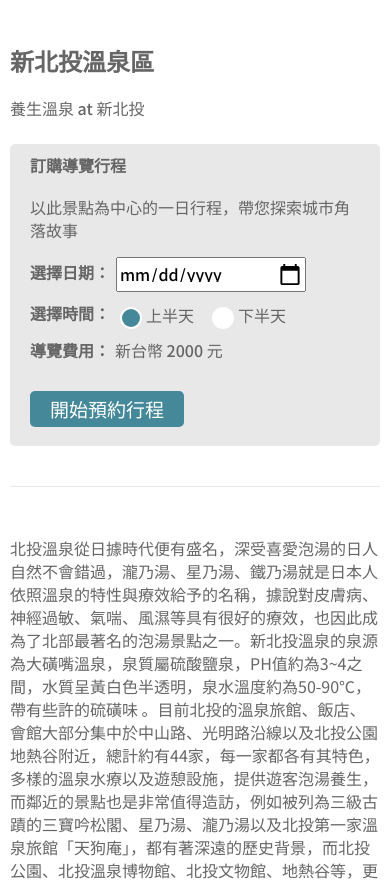
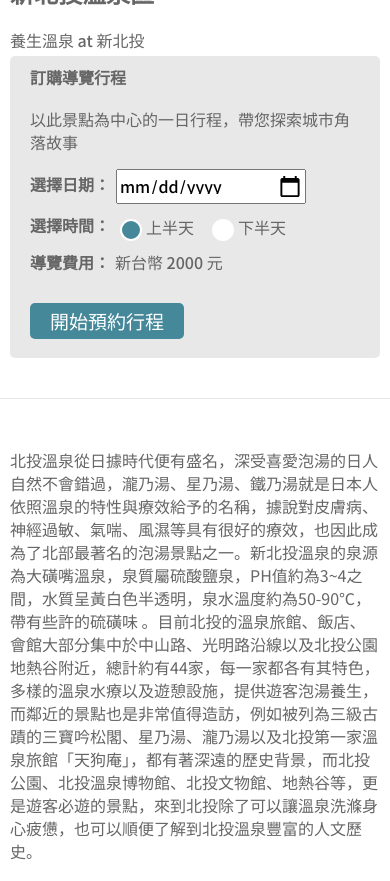
Before and after one commit to Robbie84625/taipei-day-trip, a Flask app: page /attraction/1 in a window 390 px wide. Shown: the part 454-1335 px from the top of the page. Run offline with Flask 3, Linux system fonts and the light colour scheme; data comes from the database, SQL or seed files in the repository.

Commit message:
attracrion develop css edit

```diff
--- a/taipei-day-trip/static/css/attraction_css_selectors.css
+++ b/taipei-day-trip/static/css/attraction_css_selectors.css
@@ -10,6 +10,7 @@
     background-color: #E8E8E8;
     height: 1px;
     border: 0px;
+    margin: 0px;
 }
 
 
@@ -64,6 +65,11 @@
     display:flex;
     grid-gap: 30px;
     padding: 0 15px;
+}
+@media  (max-width: 900px) {
+    .attractionsHub{
+        margin-top:0px;
+    }
 }
 
 .attractionsHub__imgDiv{
@@ -159,12 +165,10 @@
         /* height: 270px; */
     }
     .attractionsHub__bookingDiv__booking{
-        flex-wrap: wrap;
+        flex-wrap: wrap;margin-top: 0px;
         width:calc( 100%-20px); max-width: none;
     }
-    .attractionsHub__bookingDiv__attractionTittle{
-        margin: 20px  0px 0px 0px;
-    }
+
     .attractionsHub__bookingDiv__mrtAndCategory{
         margin: 20px 0px 0px 0px;
     }
@@ -298,7 +302,7 @@
     display: flex;align-items: center; justify-content: center;
 }
 
-.hrAttribute{
+.hrMiddle{
     margin: 40px auto;max-width: 1200px;
 }
 @media  (max-width: 1200px) {
--- a/taipei-day-trip/templates/attraction.html
+++ b/taipei-day-trip/templates/attraction.html
@@ -83,7 +83,7 @@
                 </div>
             </div>
         </div>
-        <hr class=" hrAttribute"/>
+        <hr class=" hrMiddle"/>
         <div class="attractionInformation">
             <div class="attractionInformation__description">
 
```
